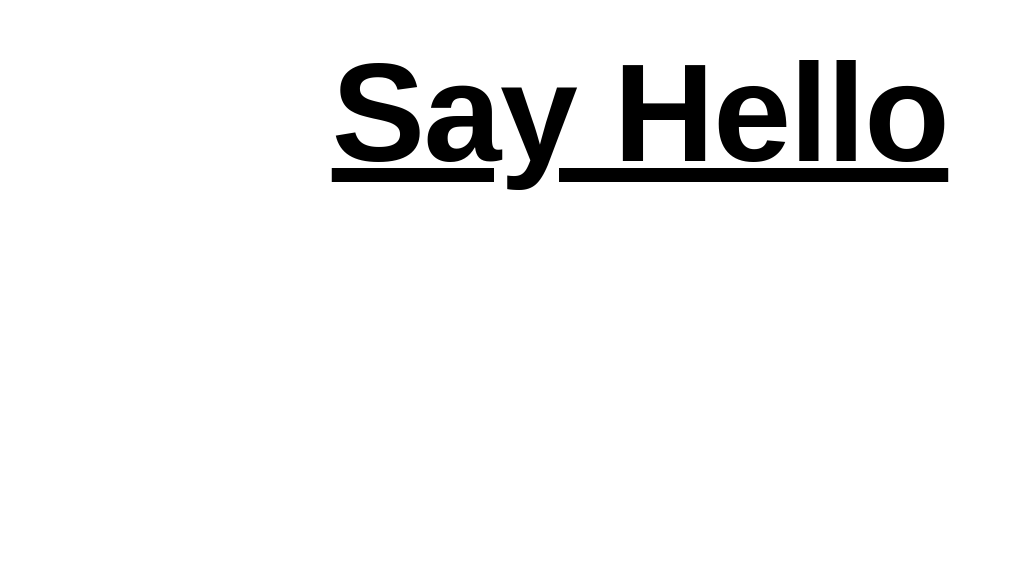
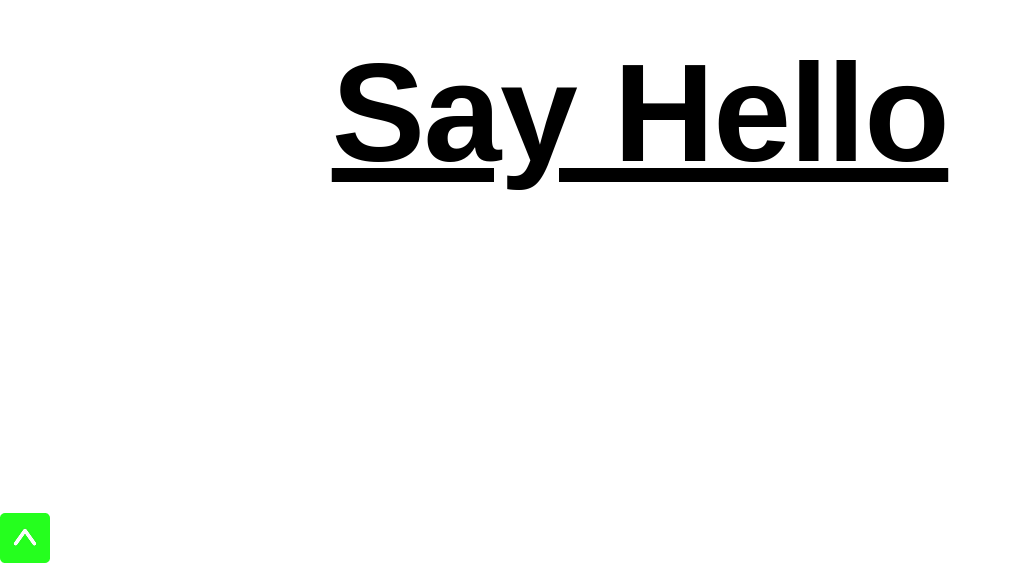
Before and after one commit to lorenavillarme/portfolio, a plain HTML site: page about.html in a window 1280 px wide. Shown: the part 3066-3636 px from the top of the page, without its empty margins (0-1012 px from the left). Before the commit the page ends 3579 px from the top, so only its background shows below. Drawn offline with Linux system fonts and the light colour scheme; files whose address does not match are found by name; a web font is replaced by a local one.

Commit message:
Update about.html

```diff
--- a/about.html
+++ b/about.html
@@ -116,6 +116,7 @@
     </div>
 
     <div class="cursor"></div>
+    <img src="img/scroll_up.png" alt="" id="scroll-up">
 
 </body>
 
```
